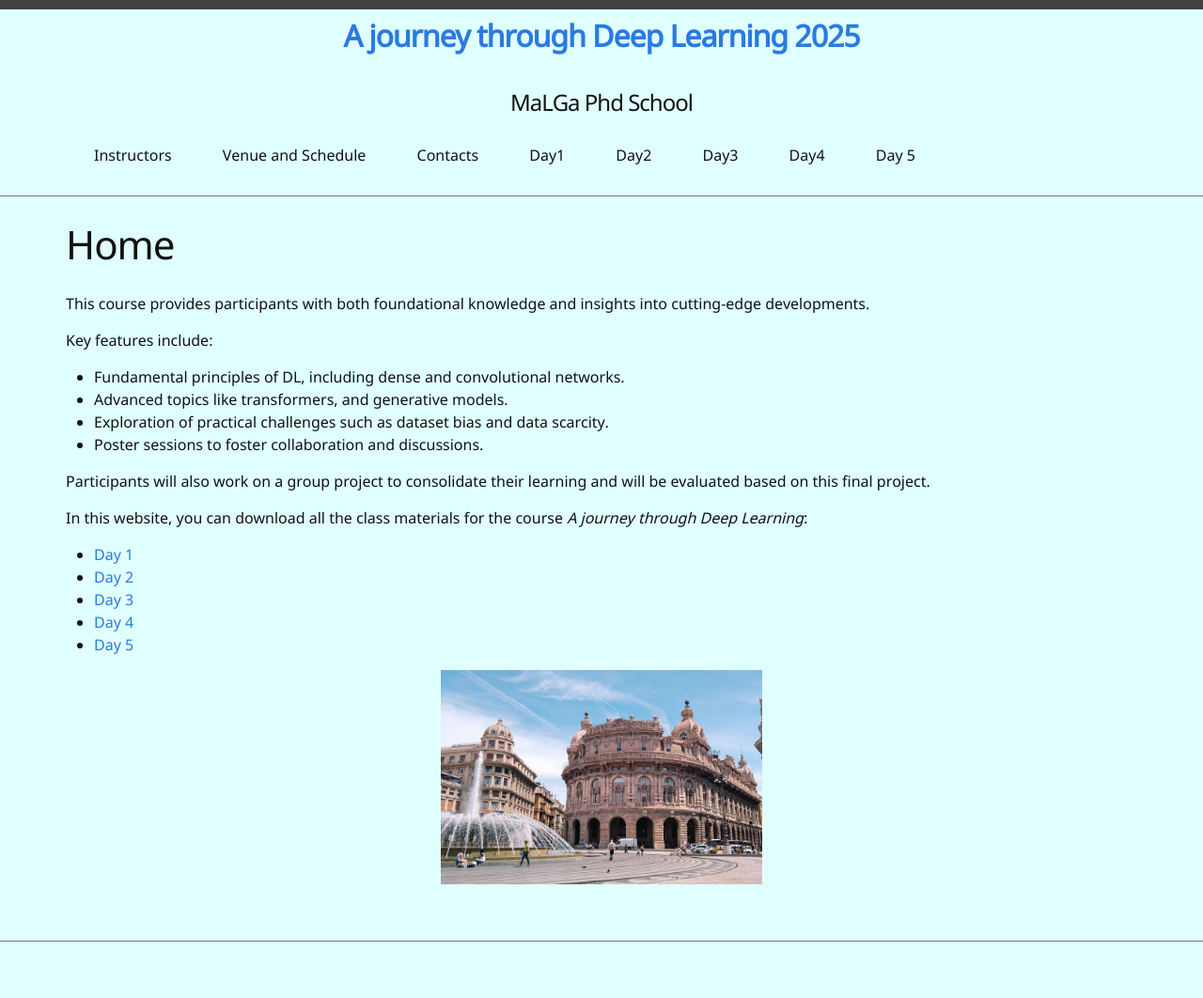
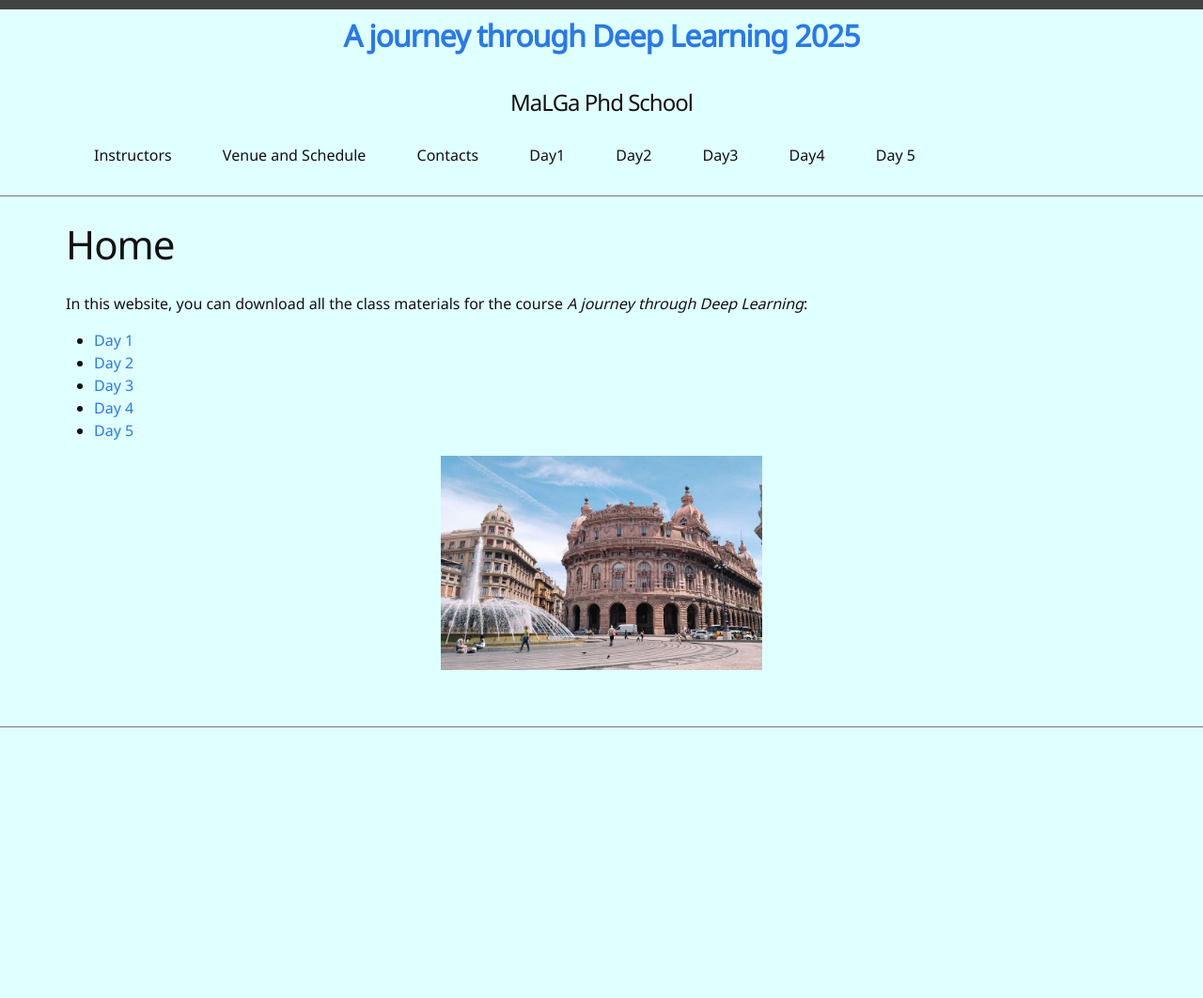
Before and after one commit to A-Journey-through-Deep-Learning/2025, a Jekyll site: the page built from index.md, in a window 1280 px wide. Shown: the whole page at 94% size. Built offline with Jekyll 4.4.1, drawn with Linux system fonts in a browser that asks for light colours; after the commit the page ends 900 px from its top, so only the background shows below that.

Commit message:
Update index.md

```diff
--- a/index.md
+++ b/index.md
@@ -3,17 +3,6 @@ layout: page
 title: Home
 nav: false
 ---
-
-
-This course provides participants with both foundational knowledge and insights into cutting-edge developments.
-
-Key features include:
-- Fundamental principles of DL, including dense and convolutional networks.
-- Advanced topics like transformers, and generative models.
-- Exploration of practical challenges such as dataset bias and data scarcity.
-- Poster sessions to foster collaboration and discussions.
-
-Participants will also work on a group project to consolidate their learning and will be evaluated based on this final project.
 
 In this website, you can download all the class materials for the course *A journey through Deep Learning*:
 
```
